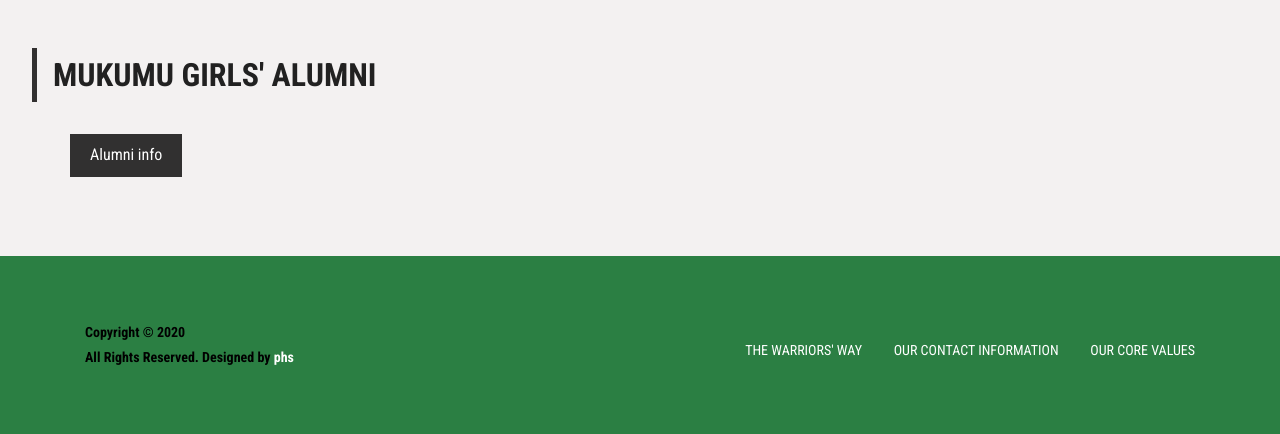
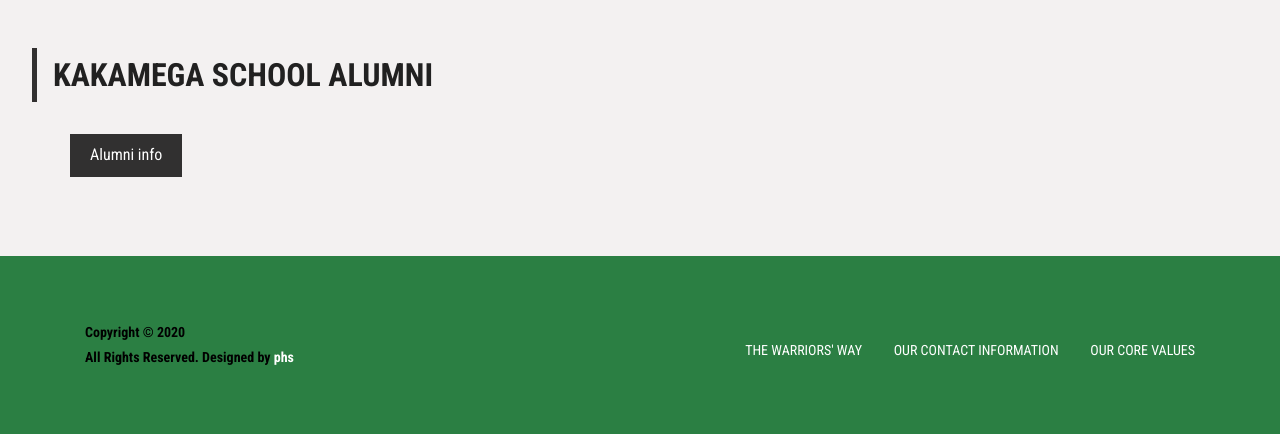
Before and after one commit to dennisdnyce/kakamegaskul, a Django app: page /alumnae/ in a window 1280 px wide. Shown: the part 269-703 px from the top of the page. Run offline with Django 3.2, Linux system fonts and the light colour scheme; data that the repository does not hold is empty; some libraries are stand-ins or nearby versions.

Commit message:
Update alumnae.html

```diff
--- a/catalogues/templates/alumnae.html
+++ b/catalogues/templates/alumnae.html
@@ -28,7 +28,7 @@
 {% endblock %}
 
 {% block home_content %}
-		<h4 class="latest-text w3_latest_text"><strong>Mukumu Girls' Alumni</strong></h4>
+		<h4 class="latest-text w3_latest_text"><strong>Kakamega School Alumni</strong></h4>
 		<div class="container">
 			<div class="bs-example bs-example-tabs" role="tabpanel" data-example-id="togglable-tabs">
 				<ul id="myTab" class="nav nav-tabs" role="tablist">
```
